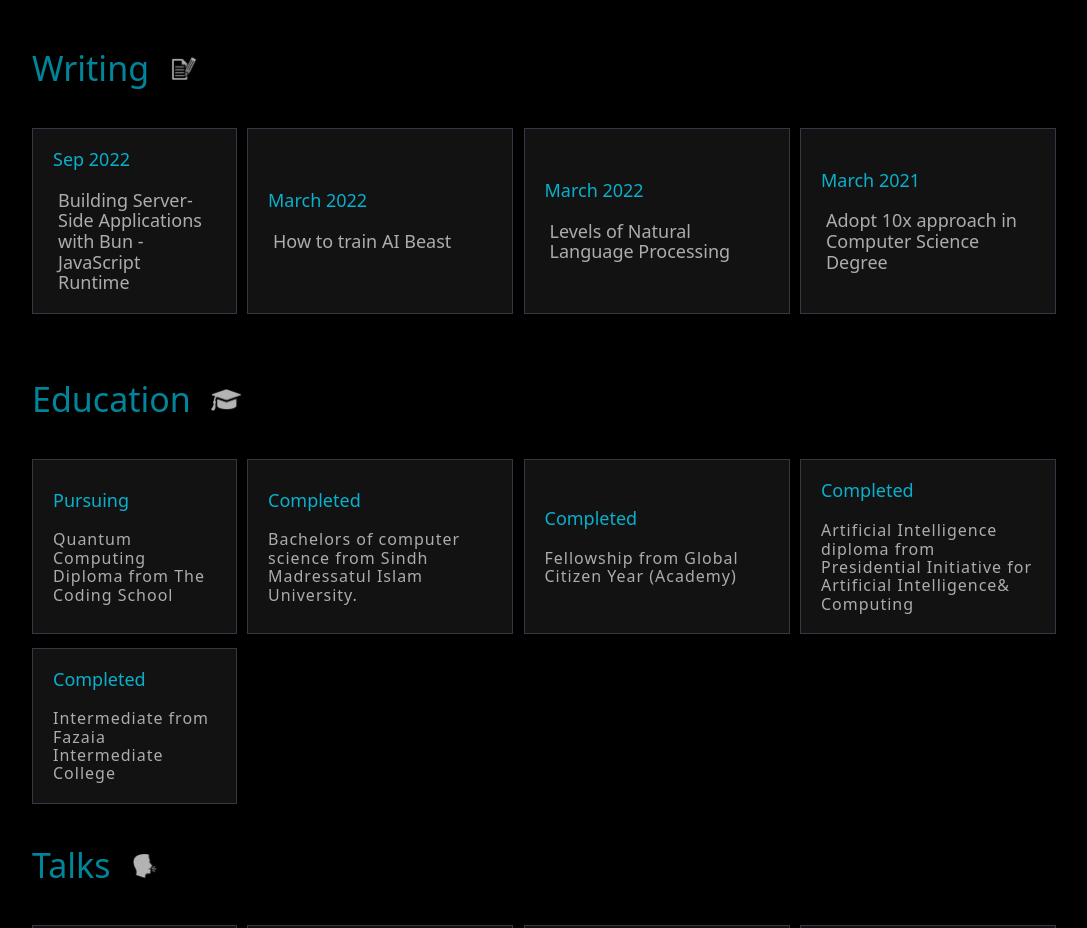
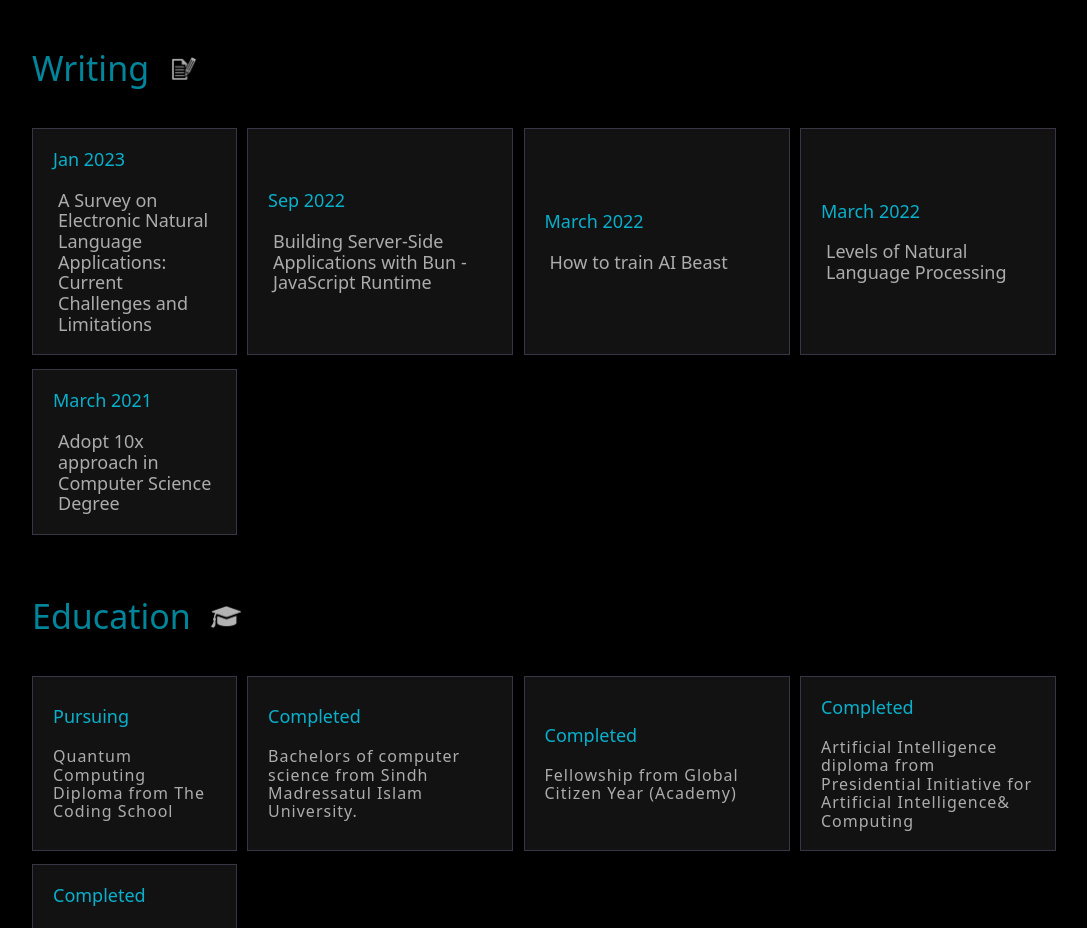
Before and after one commit to CodeAshing/Portfolio_website, a React (Create React App) app: page / in a window 1280 px wide. Shown: the part 1340-2268 px from the top of the page, without its empty margins (96-1183 px from the left). Built offline with nearby package versions, Linux system fonts and the light colour scheme; a web font is replaced by a local one.

Commit message:
added writing

```diff
--- a/src/components/Writing/writing.js
+++ b/src/components/Writing/writing.js
@@ -10,6 +10,19 @@ const Writing = () => {
         <img alt="writing" className="img" width="50" src="img/Writing.png" />
       </h1>
       <div className="expmain">
+
+
+        <div className="expboxe">
+          <b>Jan 2023</b>
+          <a
+            className="link"
+            target="_blank"
+            href="https://www.researchgate.net/publication/365298197_A_survey_on_electronic_natural_language_applications_a_current_challenges_and_limitations"
+          >
+            A Survey on Electronic Natural Language Applications: Current Challenges and Limitations{" "}
+          </a>
+        </div>
+
         <div className="expboxe">
           <b>Sep 2022</b>
           <a
@@ -20,6 +33,7 @@ const Writing = () => {
             Building Server-Side Applications with Bun - JavaScript Runtime{" "}
           </a>
         </div>
+
         <div className="expboxe">
           <b>March 2022</b>
           <a
```
